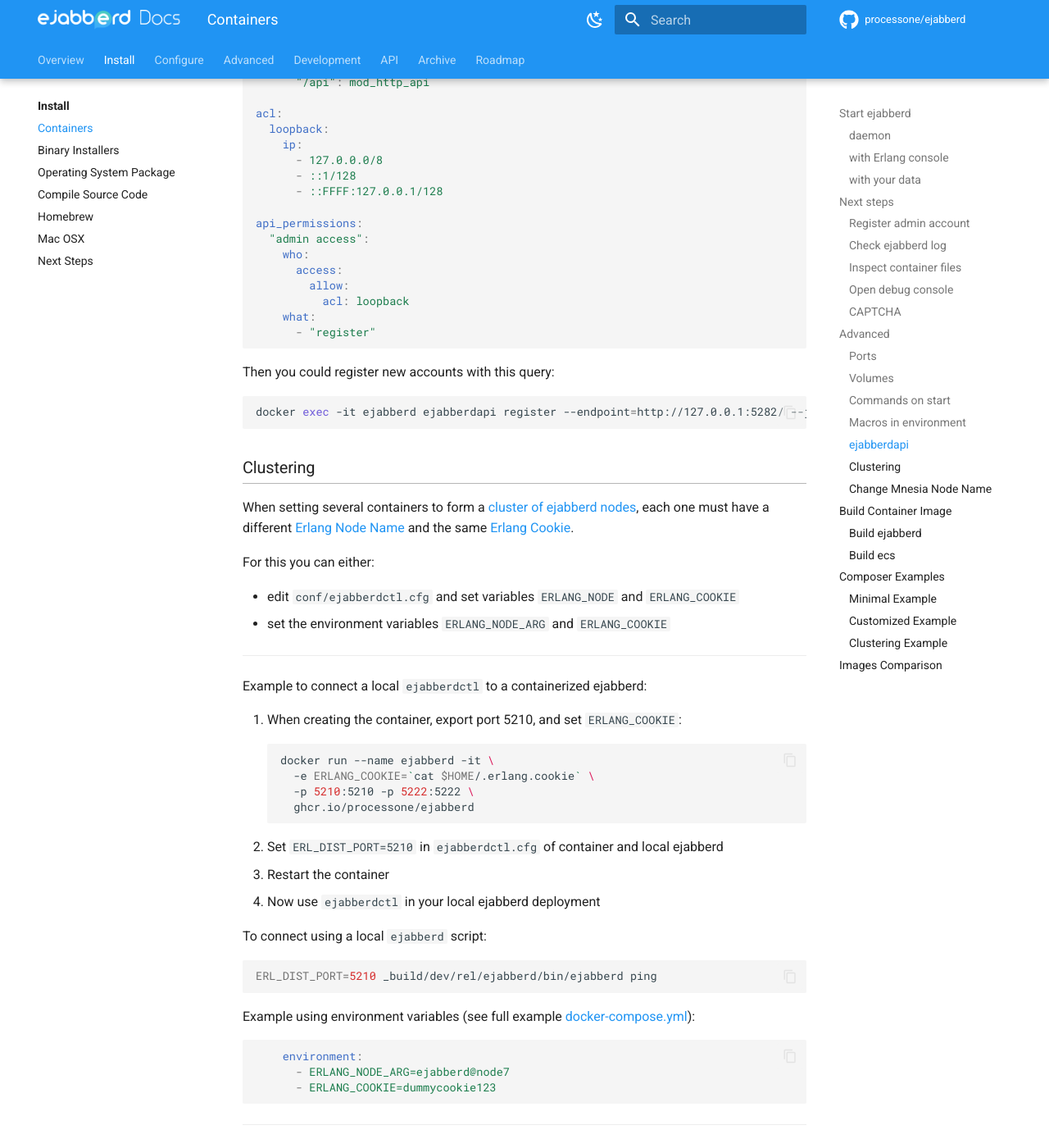
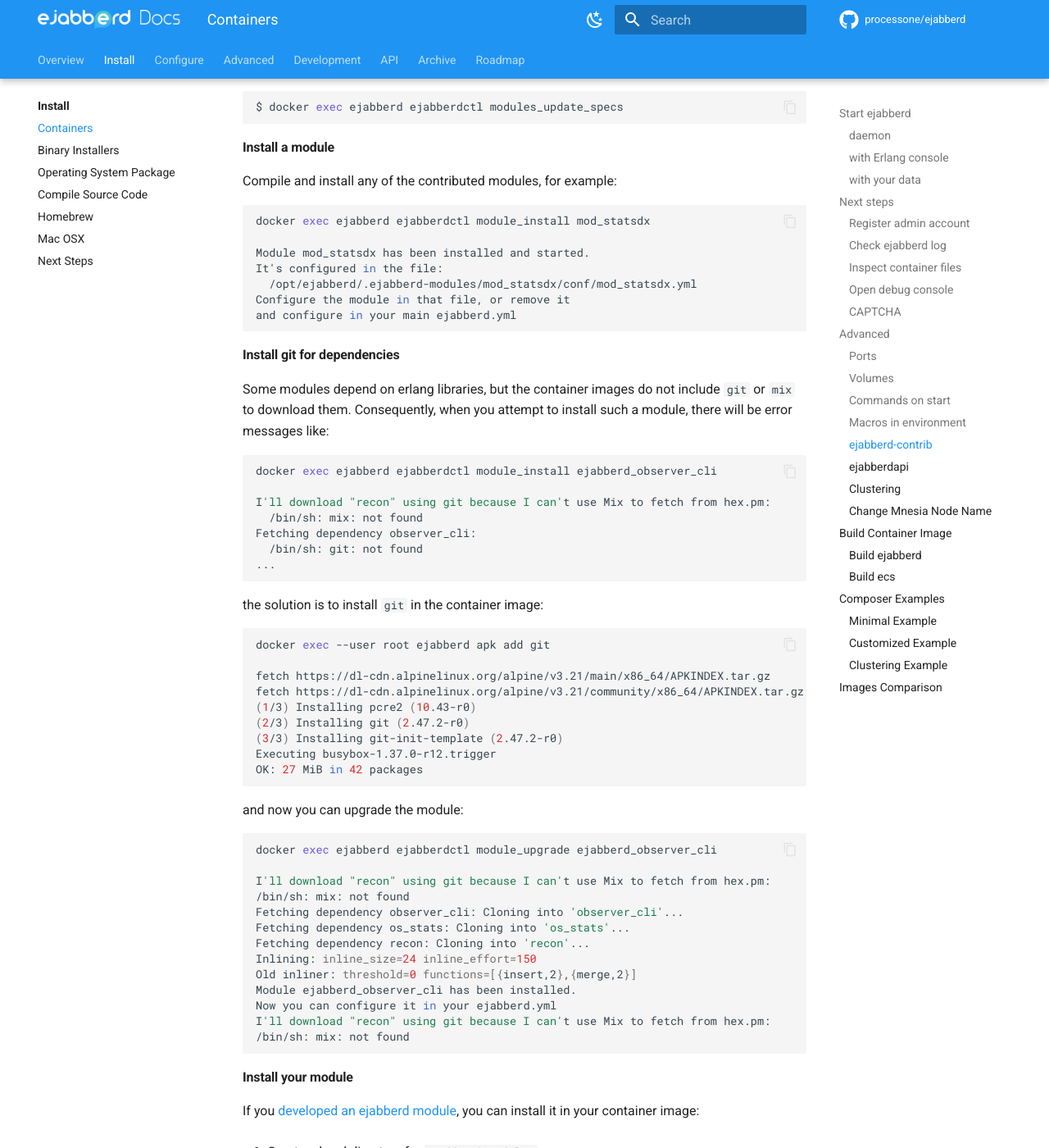
Before and after one commit to processone/docs.ejabberd.im, an MkDocs documentation site: the page built from content/CONTAINER.md, in a window 1280 px wide and 1400 px high, scrolled down 6374 px. Shown: the whole window at 82% size. Built offline with MkDocs 1.6.1 and Material for MkDocs 9.7.7, drawn with Linux system fonts in a browser that asks for light colours; emoji names are drawn with the system emoji font; comment, search, counter and statistics services are not loaded; some of the changed text lies outside the part shown.

Commit message:
Result of running "make clean extract", which copies updated CONTAINER.md

````diff
--- a/content/CONTAINER.md
+++ b/content/CONTAINER.md
@@ -310,6 +310,152 @@
 Check the [full example](#customized-example) for other example.
 
 
+### ejabberd-contrib
+
+This section addresses those topics related to
+[ejabberd-contrib](https://docs.ejabberd.im/admin/guide/modules/#ejabberd-contrib):
+
+- [Download source code](#download-source-code)
+- [Install a module](#install-a-module)
+- [Install git for dependencies](#install-git-for-dependencies)
+- [Install your module](#install-your-module)
+
+---
+
+#### Download source code
+
+The `ejabberd` container image includes the ejabberd-contrib git repository source code,
+but `ecs` does not, so first download it:
+```bash
+$ docker exec ejabberd ejabberdctl modules_update_specs
+```
+
+#### Install a module
+
+Compile and install any of the contributed modules, for example:
+```bash
+docker exec ejabberd ejabberdctl module_install mod_statsdx
+
+Module mod_statsdx has been installed and started.
+It's configured in the file:
+  /opt/ejabberd/.ejabberd-modules/mod_statsdx/conf/mod_statsdx.yml
+Configure the module in that file, or remove it
+and configure in your main ejabberd.yml
+```
+
+#### Install git for dependencies
+
+Some modules depend on erlang libraries,
+but the container images do not include `git` or `mix` to download them.
+Consequently, when you attempt to install such a module,
+there will be error messages like:
+
+```bash
+docker exec ejabberd ejabberdctl module_install ejabberd_observer_cli
+
+I'll download "recon" using git because I can't use Mix to fetch from hex.pm:
+  /bin/sh: mix: not found
+Fetching dependency observer_cli:
+  /bin/sh: git: not found
+...
+```
+
+the solution is to install `git` in the container image:
+
+```bash
+docker exec --user root ejabberd apk add git
+
+fetch https://dl-cdn.alpinelinux.org/alpine/v3.21/main/x86_64/APKINDEX.tar.gz
+fetch https://dl-cdn.alpinelinux.org/alpine/v3.21/community/x86_64/APKINDEX.tar.gz
+(1/3) Installing pcre2 (10.43-r0)
+(2/3) Installing git (2.47.2-r0)
+(3/3) Installing git-init-template (2.47.2-r0)
+Executing busybox-1.37.0-r12.trigger
+OK: 27 MiB in 42 packages
+```
+
+and now you can upgrade the module:
+
+```bash
+docker exec ejabberd ejabberdctl module_upgrade ejabberd_observer_cli
+
+I'll download "recon" using git because I can't use Mix to fetch from hex.pm:
+/bin/sh: mix: not found
+Fetching dependency observer_cli: Cloning into 'observer_cli'...
+Fetching dependency os_stats: Cloning into 'os_stats'...
+Fetching dependency recon: Cloning into 'recon'...
+Inlining: inline_size=24 inline_effort=150
+Old inliner: threshold=0 functions=[{insert,2},{merge,2}]
+Module ejabberd_observer_cli has been installed.
+Now you can configure it in your ejabberd.yml
+I'll download "recon" using git because I can't use Mix to fetch from hex.pm:
+/bin/sh: mix: not found
+```
+
+#### Install your module
+
+If you [developed an ejabberd module](https://docs.ejabberd.im/developer/extending-ejabberd/modules/),
+you can install it in your container image:
+
+1. Create a local directory for `ejabberd-modules`:
+
+    ``` sh
+    mkdir docker-modules
+    ```
+
+2. Then create the directory structure for your custom module:
+
+    ``` sh
+    cd docker-modules
+
+    mkdir -p sources/mod_hello_world/
+    touch sources/mod_hello_world/mod_hello_world.spec
+
+    mkdir sources/mod_hello_world/src/
+    mv mod_hello_world.erl sources/mod_hello_world/src/
+
+    mkdir sources/mod_hello_world/conf/
+    echo -e "modules:\n  mod_hello_world: {}" > sources/mod_hello_world/conf/mod_hello_world.yml
+
+    cd ..
+    ```
+
+3. Grant ownership of that directory to the UID that ejabberd will use inside the Docker image:
+
+    ``` sh
+    sudo chown 9000 -R docker-modules/
+    ```
+
+4. Start ejabberd in the container:
+
+    ``` sh
+    sudo docker run \
+      --name hellotest \
+      -d \
+      --volume "$(pwd)/docker-modules:/home/ejabberd/.ejabberd-modules/" \
+      -p 5222:5222 \
+      -p 5280:5280 \
+      ejabberd/ecs
+    ```
+
+5. Check the module is available for installing, and then install it:
+
+    ``` sh
+    sudo docker exec -it hellotest ejabberdctl modules_available
+    mod_hello_world []
+
+    sudo docker exec -it hellotest ejabberdctl module_install mod_hello_world
+    ```
+
+6. If the module works correctly, you will see `Hello` in the ejabberd logs when it starts:
+
+    ``` sh
+    sudo docker exec -it hellotest grep Hello logs/ejabberd.log
+    2020-10-06 13:40:13.154335+00:00 [info]
+      <0.492.0>@mod_hello_world:start/2:15 Hello, ejabberd world!
+    ```
+
+
 ### ejabberdapi
 
 When the container is running (and thus ejabberd), you can exec commands inside the container
@@ -418,12 +564,12 @@
 This section is equivalent to the ejabberd Documentation
 [Change Computer Hostname](https://docs.ejabberd.im/admin/guide/managing/#change-computer-hostname),
 but particularized to containers that use this
-ecs container image from ejabberd 23.01 or older.
+`ecs` container image from ejabberd 23.01 or older.
 
 #### Setup Old Container
 
 Let's assume a container running ejabberd 23.01 (or older) from
-this ecs container image, with the database directory binded
+this `ecs` container image, with the database directory binded
 and one registered account.
 This can be produced with:
 ```bash
````
Also changed, not shown: other parts of content/CONTAINER.md (+2 -2 lines).
